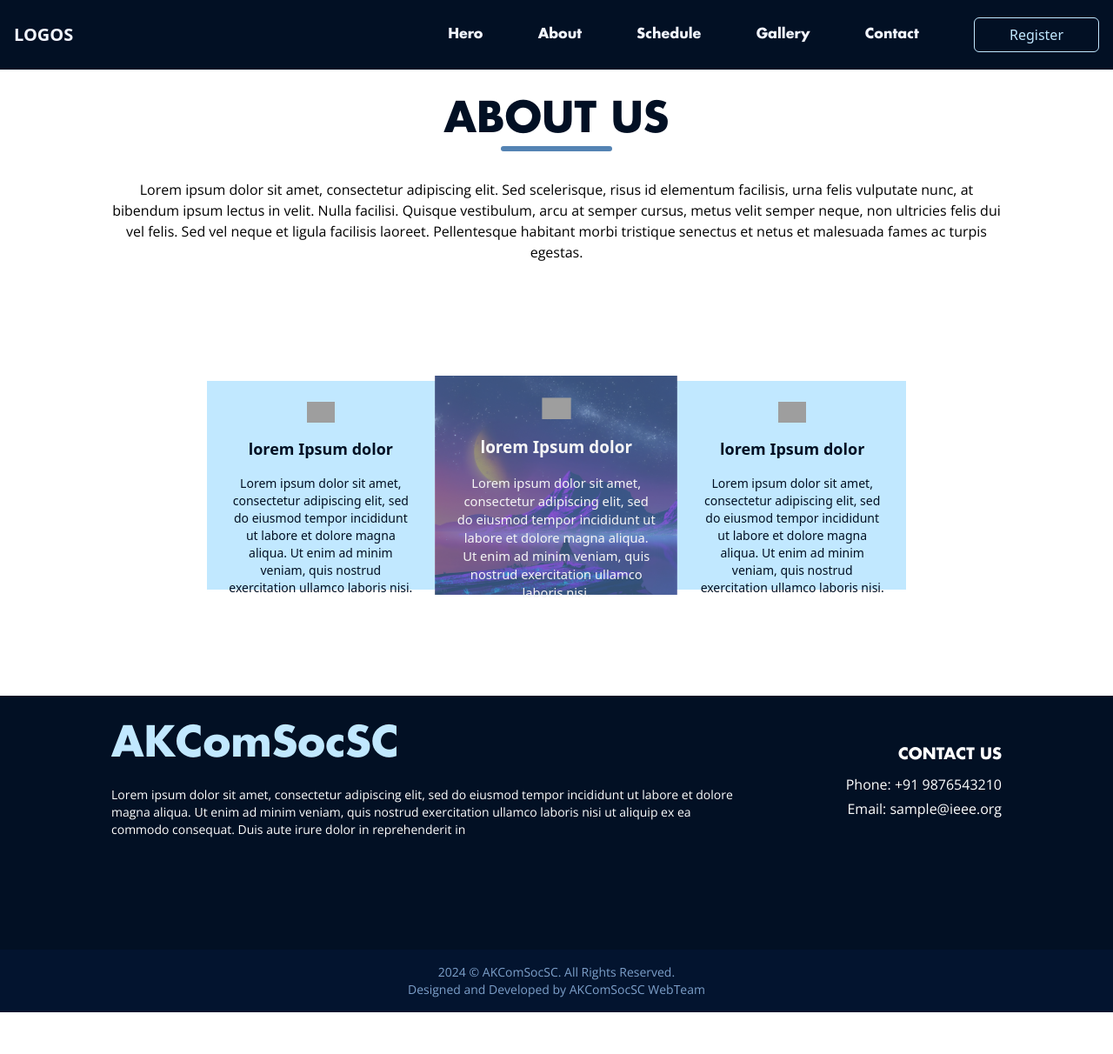
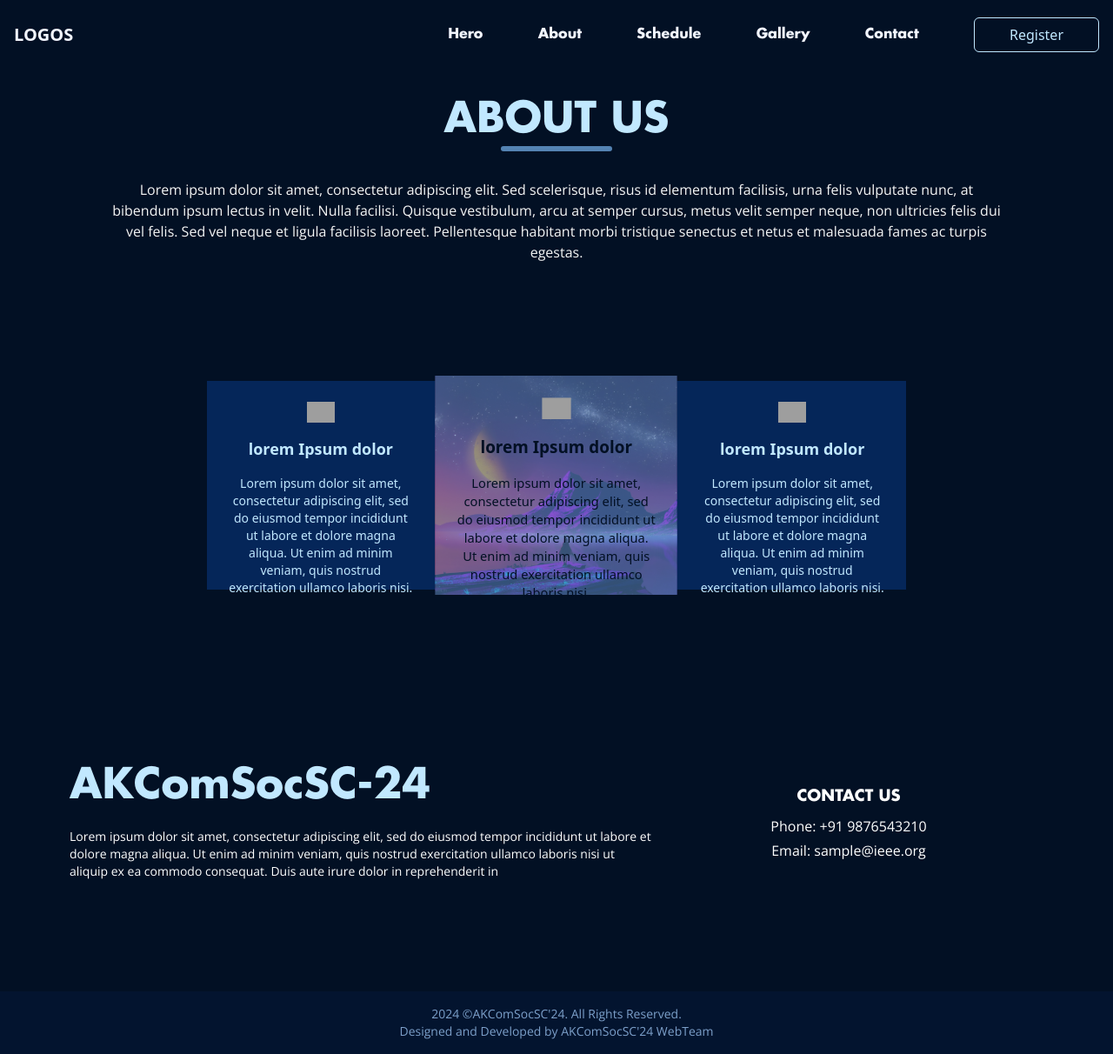
Before and after one commit to BifinJ/AKComSocSC-24, a Next.js app: page / in a window 1280 px wide. Shown: the whole page at 87% size. Before the commit the page ends 1164 px from the top, so only its background shows below. Built offline with nearby package versions, Linux system fonts and the light colour scheme; grey boxes are pictures that could not be loaded.

Commit message:
about dark theme added

```diff
--- a/src/app/components/AboutCard.tsx
+++ b/src/app/components/AboutCard.tsx
@@ -18,14 +18,14 @@ export default function AboutCard() {
         },
     ]
     return (
-        <div className="w-full lg:w-4/5 p-2 flex flex-col md:flex-row md:gap-0 gap-3 items-center justify-center md:mt-24 lg:mt-32">
+        <div className="w-full lg:w-4/5 p-2 flex flex-col md:flex-row md:gap-0 gap-3 items-center justify-center mt-4 md:mt-24 lg:mt-32">
             {cards.map((card, index) => (
             <div
                 key={index}
                 className={`relative flex flex-col gap-4 items-center p-4 md:p-6 w-full md:w-[428px] h-64 xs:h-60 ${
                 index === 1
-                    ? "bg-[url('/images/about-card-bg.png')] bg-cover bg-center scale-100 md:scale-105 transform transition-transform duration-300 z-30 text-cwhite"
-                    : "bg-c5 z-20 text-c1"
+                    ? "bg-[url('/images/about-card-bg.png')] bg-cover bg-center scale-100 md:scale-105 transform transition-transform duration-300 z-30 text-c1"
+                    : "bg-c2 z-20 text-c5"
                 } ${index === 0 ? "md:pr-8" : ""} ${index === 2 ? "md:pl-8" : ""}`}
             >
                 {index === 1 && (
@@ -35,7 +35,7 @@ export default function AboutCard() {
                 <img
                 src={card.icon}
                 alt=""
-                className={` w-6 md:w-8 h-6 md:h-8 relative ${index === 1 ? "text-cwhite" : "text-c1"}`}
+                className={` w-6 md:w-8 h-6 md:h-8 relative ${index === 1 ? "text-c1" : "text-cwhite"}`}
                 />
                 <h3 className="text-lg font-semibold relative">
                 {card.title}
--- a/src/app/components/Footer.tsx
+++ b/src/app/components/Footer.tsx
@@ -3,15 +3,15 @@ import React from 'react';
 export default function Footer() {
   return (
     <footer className="bg-c1 text-white pt-8">
-      <div className="container mx-auto flex flex-col md:flex-row items-center justify-between px-8 md:px-32 mb-32">
-        <div className="md:mb-0 flex-1 md:flex-[0.7] text-center md:text-left">
-          <h2 className="font-futura font-bold text-c5 text-2xl md:text-5xl sm:text-4xl xs:text-3xl">AKComSocSC</h2>
+      <div className="flex flex-col md:flex-row items-center justify-between px-8 md:px-20 py-2.5 md:py-12 md:mb-20">
+        <div className=" w-full md:w-3/5 text-center md:text-left">
+          <h2 className=" font-futura font-bold text-c5 text-2xl md:text-5xl sm:text-4xl xs:text-3xl">AKComSocSC-24</h2>
           <p className="text-sm mt-2 max-w-l font-open pt-4 text-justify md:text-left">
             Lorem ipsum dolor sit amet, consectetur adipiscing elit, sed do eiusmod tempor incididunt ut labore et dolore magna aliqua. Ut enim ad minim veniam, quis nostrud exercitation ullamco laboris nisi ut aliquip ex ea commodo consequat. Duis aute irure dolor in reprehenderit in
           </p>
         </div>
-        <div className="flex-1 text-center md:flex-[0.3] md:text-center mt-8 md:mt-0 md:text-right">
-          <h3 className="text-lg font-semibold mb-2 font-futura">CONTACT US</h3>
+        <div className=" w-full md:w-2/5 flex flex-col items-center justify-center text-center mt-8 md:mt-0">
+          <h3 className="text-lg font-semibold mb-1 font-futura">CONTACT US</h3>
           <p className="font-open text-sm md:text-base font-normal mt-1">
             Phone: <a href="tel:+919876543210" className="hover:underline">+91 9876543210</a>
           </p>
@@ -21,9 +21,9 @@ export default function Footer() {
         </div>
       </div>
 
-      <div className="w-full bg-c2 bg-opacity-20 py-4 text-center text-c4 font-open px-8 md:px-32">
-        <p className="text-sm">2024 © AKComSocSC. All Rights Reserved.</p>
-        <p className="text-sm">Designed and Developed by AKComSocSC WebTeam</p>
+      <div className="w-full bg-c2 bg-opacity-20 py-4 text-center text-c4 font-open">
+        <p className=" text-xs md:text-sm">2024 ©AKComSocSC&apos;24. All Rights Reserved.</p>
+        <p className=" text-xs md:text-sm">Designed and Developed by AKComSocSC&apos;24 WebTeam</p>
       </div>
     </footer>
   );
--- a/src/app/components/SectionHeading.tsx
+++ b/src/app/components/SectionHeading.tsx
@@ -3,7 +3,7 @@ import React from "react";
 export default function SectionHeading({ heading } : { heading:string } ) {
   return (
     <div className="flex flex-col items-center">
-      <h2 className=" font-futura font-bold text-c1 text-2xl md:text-5xl sm:text-4xl xs:text-3xl uppercase">
+      <h2 className=" font-futura font-bold text-c5 text-2xl md:text-5xl sm:text-4xl xs:text-3xl uppercase">
         {heading}
       </h2>
       <div className="bg-c3 w-24 lg:w-32 h-1.5 mt-1.5 rounded-full"></div>
--- a/src/app/layout.tsx
+++ b/src/app/layout.tsx
@@ -3,7 +3,7 @@ import "./globals.css";
 
 export const metadata: Metadata = {
   title: "AKComSocSC-'24",
-  description: "All Kerala Comsoc Student Conference 24",
+  description: "All Kerala Communications Society Student Conclave 24",
 };
 
 export default function RootLayout({
--- a/src/app/pages/About.tsx
+++ b/src/app/pages/About.tsx
@@ -3,9 +3,9 @@ import SectionHeading from "../components/SectionHeading";
 
 export default function About() {
   return (
-    <section className="w-dvw min-h-dvh py-8 lg:py-24 px-5 lg:px-32 flex flex-col items-center justify-center text-center">
+    <section className="bg-c1 w-dvw min-h-dvh py-8 lg:py-24 px-5 lg:px-32 flex flex-col items-center justify-center text-center">
       <SectionHeading heading="About Us"/>
-      <p className=" font-open text-sm md:text-base font-normal mt-8 ">
+      <p className=" text-cwhite font-open text-sm md:text-base font-normal mt-8 ">
         Lorem ipsum dolor sit amet, consectetur adipiscing elit. Sed
         scelerisque, risus id elementum facilisis, urna felis vulputate
         nunc, at bibendum ipsum lectus in velit. Nulla facilisi. Quisque
```
